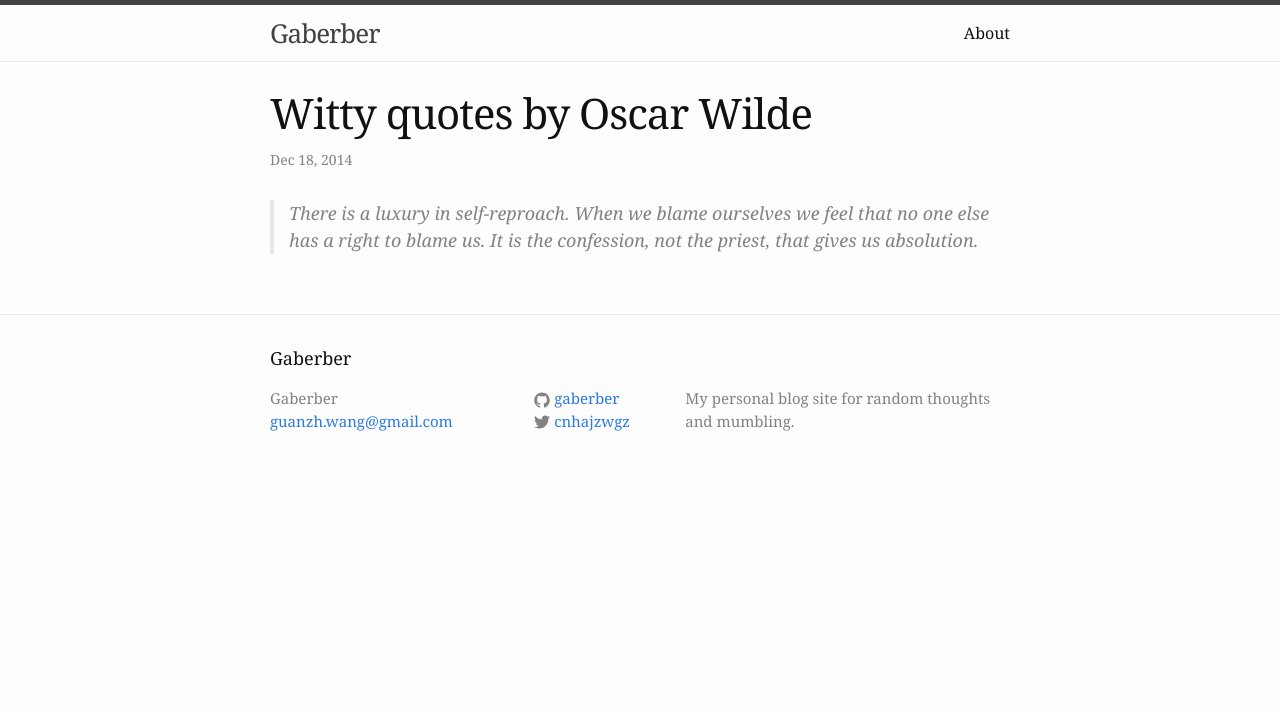
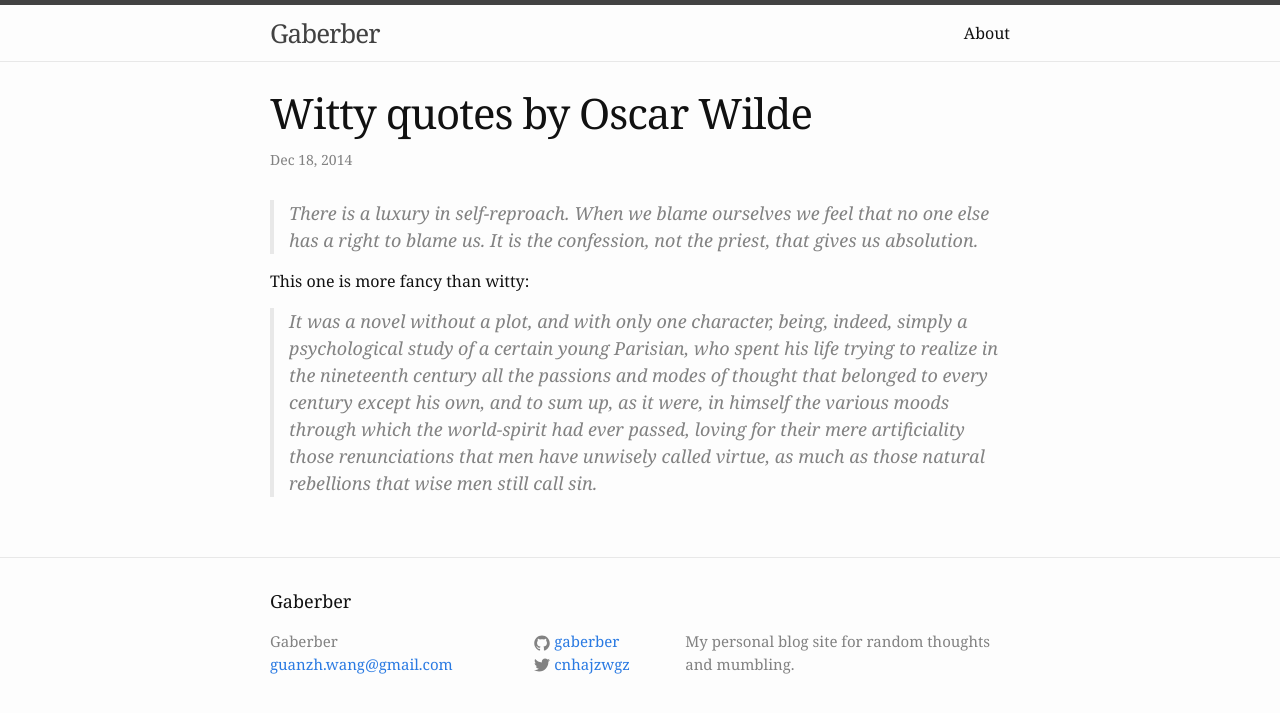
Before and after one commit to gaberber/gaberber.github.io, a Jekyll site: the page built from _posts/2014-12-18-wilde-witty-quotes.md, in a window 1280 px wide. Shown: the top 713 px of the page. Built offline with Jekyll 4.4.1, drawn with Linux system fonts in a browser that asks for light colours.

Commit message:
updates to Wilde post

```diff
--- a/_posts/2014-12-18-wilde-witty-quotes.md
+++ b/_posts/2014-12-18-wilde-witty-quotes.md
@@ -5,3 +5,7 @@ date:   2014-12-18 01:59:59
 ---
 
 > There is a luxury in self-reproach. When we blame ourselves we feel that no one else has a right to blame us. It is the confession, not the priest, that gives us absolution.
+
+This one is more fancy than witty:
+
+> It was a novel without a plot, and with only one character, being, indeed, simply a psychological study of a certain young Parisian, who spent his life trying to realize in the nineteenth century all the passions and modes of thought that belonged to every century except his own, and to sum up, as it were, in himself the various moods through which the world-spirit had ever passed, loving for their mere artificiality those renunciations that men have unwisely called virtue, as much as those natural rebellions that wise men still call sin.
```
